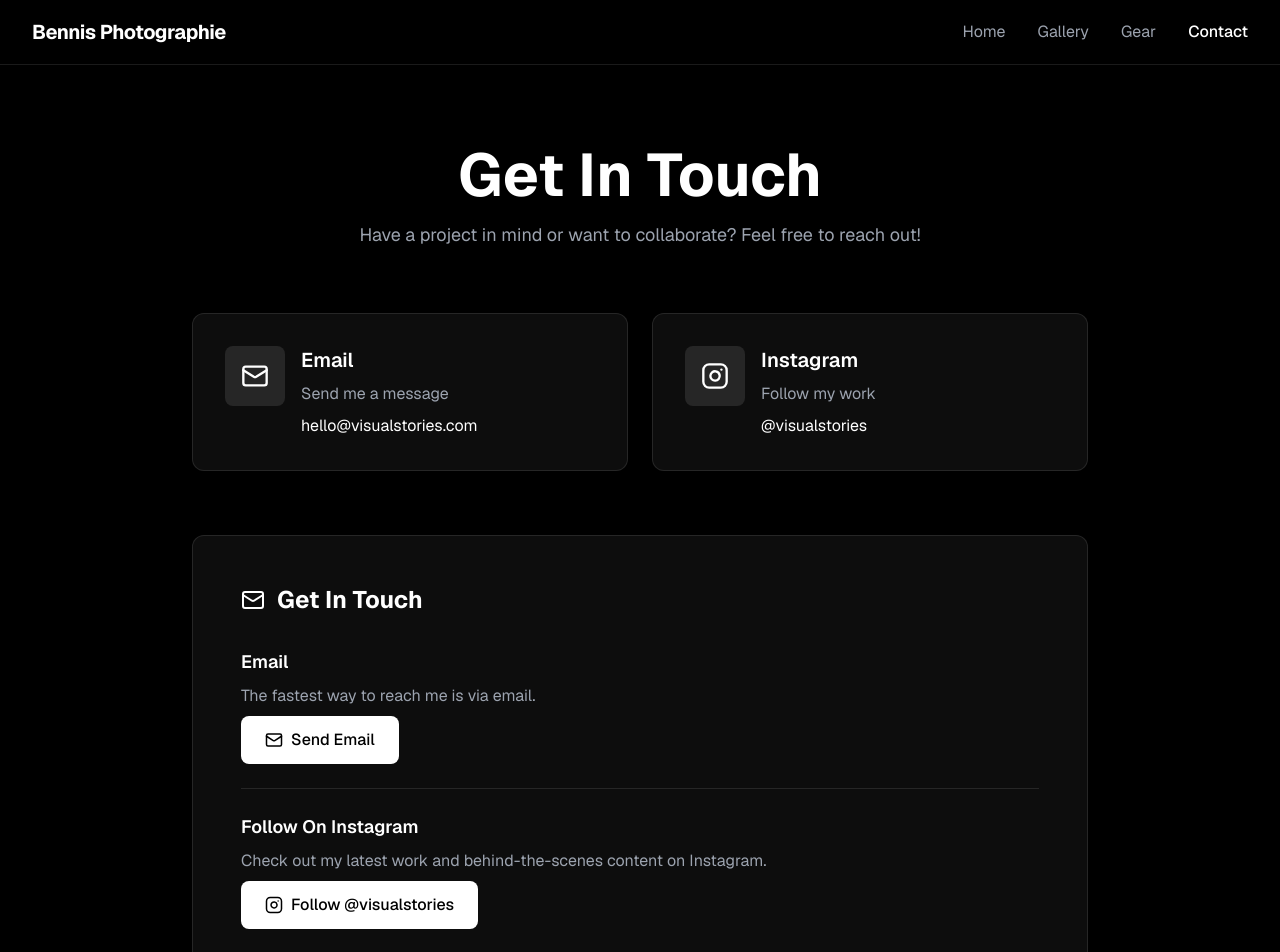
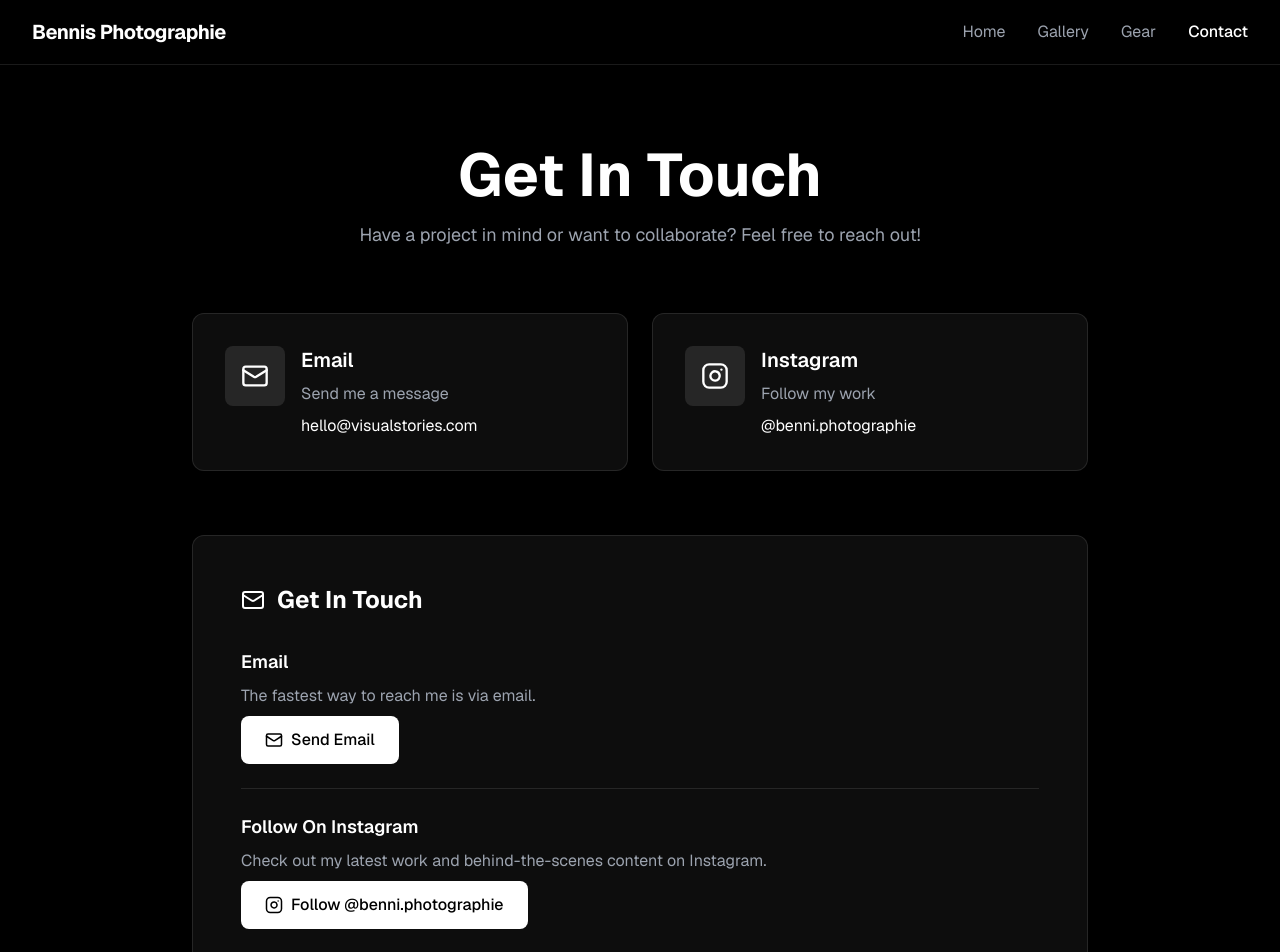
Before and after one commit to 7Benni/Website, a Next.js app: page /contact in a window 1280 px wide. Shown: the top 952 px of the page. Built offline with nearby package versions, Linux system fonts and the light colour scheme.

Commit message:
fix(contact): update Instagram links and handle to benni.photographie

```diff
--- a/app/contact/page.tsx
+++ b/app/contact/page.tsx
@@ -37,7 +37,7 @@ export default function ContactPage() {
 
           {/* Instagram Card */}
           <Link
-            href="https://instagram.com"
+            href="https://www.instagram.com/benni.photographie"
             target="_blank"
             rel="noopener noreferrer"
             className="group bg-white/5 border border-white/10 rounded-xl p-8 hover:bg-white/10 hover:border-white/20 transition-all"
@@ -50,7 +50,7 @@ export default function ContactPage() {
                 <h3 className="text-xl font-semibold mb-2">Instagram</h3>
                 <p className="text-gray-400 mb-2">Follow my work</p>
                 <p className="text-white group-hover:text-pink-400 transition-colors">
-                  @visualstories
+                  @benni.photographie
                 </p>
               </div>
               <Send size={20} className="opacity-0 group-hover:opacity-100 transition-opacity" />
@@ -86,13 +86,13 @@ export default function ContactPage() {
                 Check out my latest work and behind-the-scenes content on Instagram.
               </p>
               <Link
-                href="https://instagram.com"
+                href="https://www.instagram.com/benni.photographie"
                 target="_blank"
                 rel="noopener noreferrer"
                 className="inline-flex items-center px-6 py-3 bg-white text-black font-medium rounded-lg hover:bg-gray-200 transition-all"
               >
                 <Instagram size={18} className="mr-2" />
-                Follow @visualstories
+                Follow @benni.photographie
               </Link>
             </div>
 
--- a/components/Footer.tsx
+++ b/components/Footer.tsx
@@ -2,7 +2,7 @@ import { Instagram, Mail, Github, Twitter } from "lucide-react";
 import Link from "next/link";
 
 const socialLinks = [
-  { name: "Instagram", icon: Instagram, href: "https://www.instagram.com/benni.photographie?utm_source=ig_web_button_share_sheet&igsh=ZDNlZDc0MzIxNw==" },
+  { name: "Instagram", icon: Instagram, href: "https://www.instagram.com/benni.photographie" },
   { name: "Twitter", icon: Twitter, href: "https://twitter.com" },
   { name: "GitHub", icon: Github, href: "https://github.com" },
   { name: "Email", icon: Mail, href: "mailto:hello@example.com" },
```
